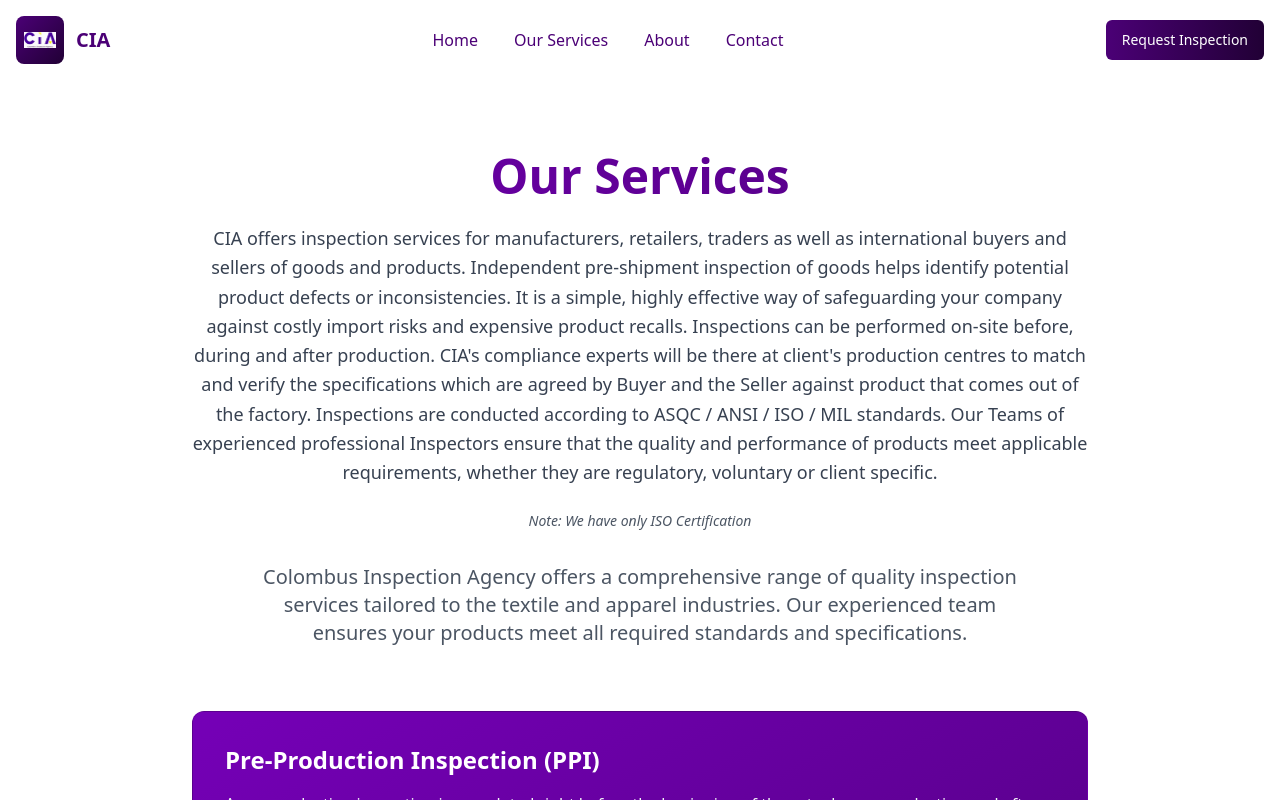
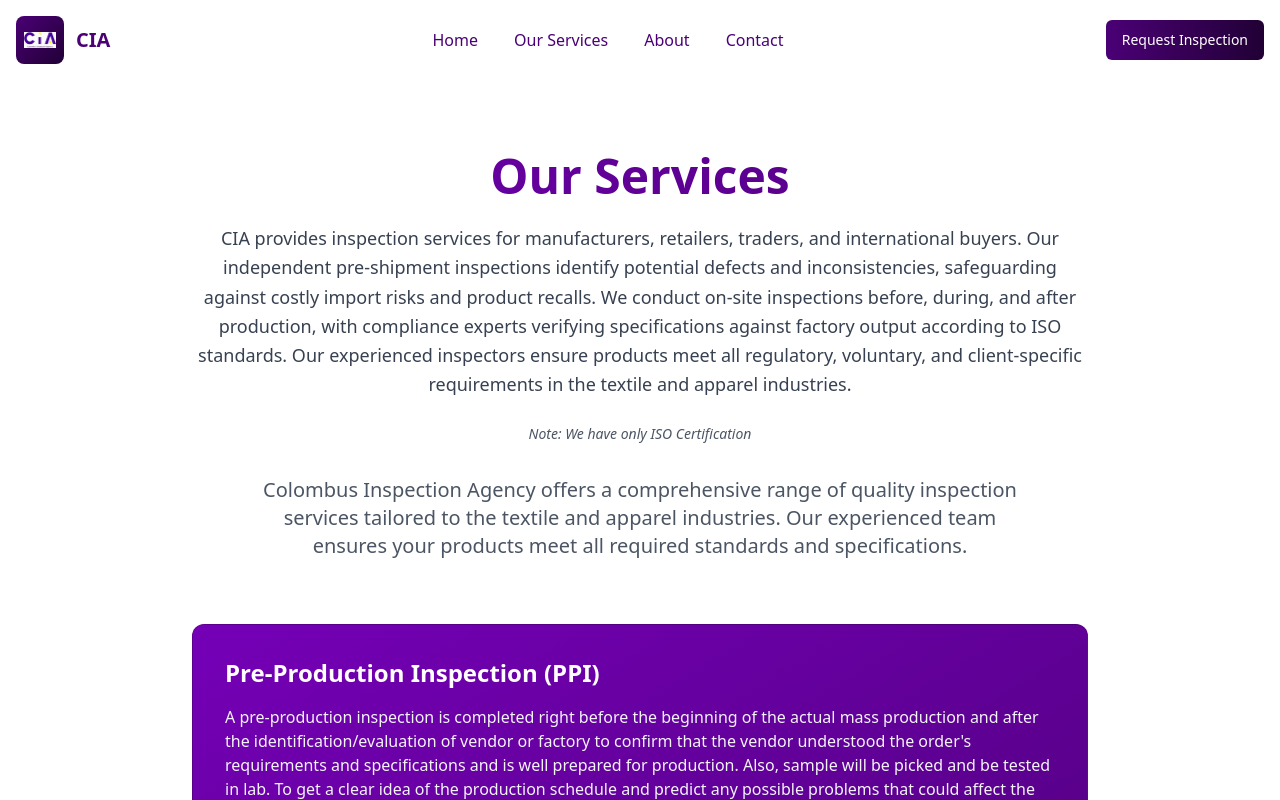
Before and after one commit to bharat284/inspo-request-form, a React (Vite) app: page /v3/services in a window 1280 px wide. Shown: the top 800 px of the page. Built offline with nearby package versions, Linux system fonts and the light colour scheme.

Commit message:
Refactor: Simplify CIA services description
Simplified the description of CIA's inspection services on the services page.

```diff
--- a/src/pages/Services.tsx
+++ b/src/pages/Services.tsx
@@ -86,7 +86,7 @@ const Services = () => {
               </h1>
               <div className="max-w-4xl mx-auto mb-8">
                 <p className="text-lg text-gray-700 leading-relaxed mb-6">
-                  CIA offers inspection services for manufacturers, retailers, traders as well as international buyers and sellers of goods and products. Independent pre-shipment inspection of goods helps identify potential product defects or inconsistencies. It is a simple, highly effective way of safeguarding your company against costly import risks and expensive product recalls. Inspections can be performed on-site before, during and after production. CIA's compliance experts will be there at client's production centres to match and verify the specifications which are agreed by Buyer and the Seller against product that comes out of the factory. Inspections are conducted according to ASQC / ANSI / ISO / MIL standards. Our Teams of experienced professional Inspectors ensure that the quality and performance of products meet applicable requirements, whether they are regulatory, voluntary or client specific.
+                  CIA provides inspection services for manufacturers, retailers, traders, and international buyers. Our independent pre-shipment inspections identify potential defects and inconsistencies, safeguarding against costly import risks and product recalls. We conduct on-site inspections before, during, and after production, with compliance experts verifying specifications against factory output according to ISO standards. Our experienced inspectors ensure products meet all regulatory, voluntary, and client-specific requirements in the textile and apparel industries.
                 </p>
                 <p className="text-sm text-gray-600 italic">
                   Note: We have only ISO Certification
```
